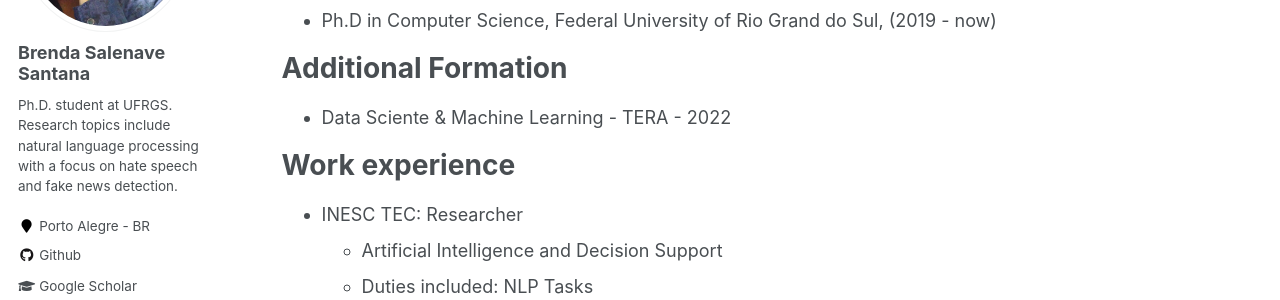
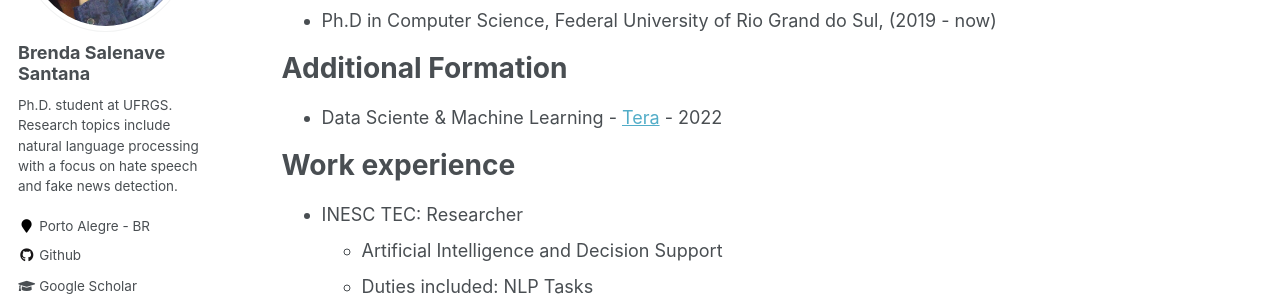
Before and after one commit to brendasalenave/brendasalenave.github.io, a Jekyll site: the page built from _pages/cv.md, in a window 1280 px wide and 900 px high. Shown: the part 277-577 px from the top of the window. Built offline with Jekyll 4.4.1, drawn with Linux system fonts in a browser that asks for light colours; some web fonts are replaced; part of the change alters nothing that is shown.

Commit message:
Update cv.md

```diff
--- a/_pages/cv.md
+++ b/_pages/cv.md
@@ -17,7 +17,7 @@ Education
 
 Additional Formation
 =====
-* Data Sciente & Machine Learning - TERA - 2022
+* Data Sciente & Machine Learning - [Tera](https://somostera.com/cursos/data-science-machine-learning) - 2022
 
 Work experience
 ======
```
